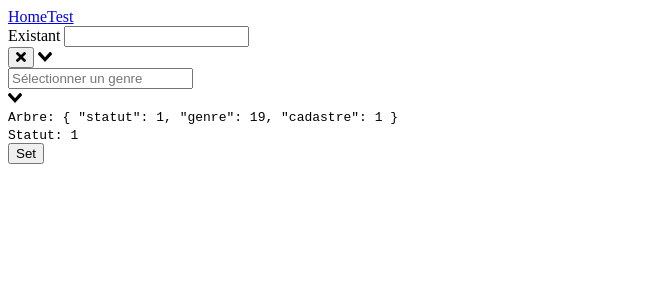
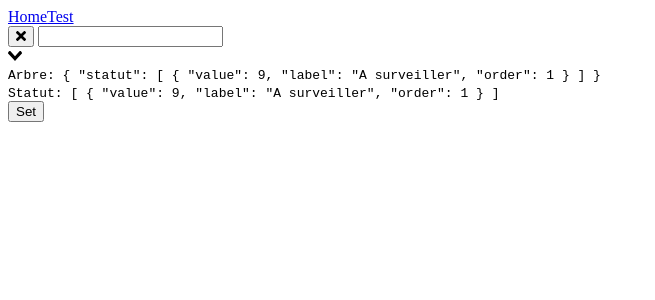
Before and after one commit to Momo67/mp-vue-myselect, a Vue app: page /test in a window 1280 px wide. Shown: the top 300 px of the page, without its empty margins (0-655 px from the left). Built offline with nearby package versions, Linux system fonts and the light colour scheme; no server answers.

Commit message:
Testing different use cases of component before deploying new version

```diff
--- a/src/components/Test.vue
+++ b/src/components/Test.vue
@@ -10,14 +10,19 @@
       :placeholder="placeholder"
       :options="options"
     ></my-select>
-    <my-select
+    <!--
+    <button @click="toggle=!toggle">+</button><br />
+    <div v-show="toggle">
+      <my-select
       v-model="arbre.genre"
       :src="src_url"
       item="Genre"
       sort="asc"
       placeholder="Sélectionner un genre"
-      :delay="500"
-    ></my-select>
+      @onoptionsloaded="loadInitValue('genre')"
+      ></my-select>
+    </div>
+  -->
     <code>Arbre: {{arbre}}</code><br/>
     <code>Statut: {{arbre.statut}}</code><br />
     <button @click="setValues">Set</button>
@@ -26,6 +31,7 @@
 
 <script>
 import MySelect from './MySelect'
+import * as Config from '../config'
 
 export default {
   name: 'test',
@@ -34,6 +40,7 @@ export default {
   },
   data () {
     return {
+      toggle: false,
       statut: null,
       options: [
         {Id: 9, Data: 'A surveiller', SortOrder: 70, IsActive: 1},
@@ -46,12 +53,14 @@ export default {
         {Id: 2, Data: 'Supprimé', SortOrder: 20, IsActive: 1}
       ],
       arbre: {
-        statut: 9,
+        statut: [{value: 9, label: 'A surveiller'}]
+        /*
         genre: 17,
         cadastre: 1
+        */
       },
       placeholder: 'Status Quo',
-      multiple: false,
+      multiple: true,
       src_url: 'http://localhost/goeland/objet/ajax/arbre_get_select.php'
     }
   },
@@ -62,17 +71,23 @@ export default {
     setValues () {
       this.arbre.statut = 5
       this.arbre.genre = 10
+    },
+    loadInitValue (item) {
+      this.arbre[item] = Config.ARBRE[item]
+      this.arbre.statut = [{value: 9, label: 'A surveiller', order: 1}]
+      this.arbre.genre = 30
     }
   },
   mounted () {
-    this.arbre.statut = [{value: -1, label: '- Tous -', order: 1}]
-
+    this.arbre.statut = [{value: 9, label: 'A surveiller', order: 1}]
+    /*
     if (this.multiple) {
       this.arbre.statut = [{value: -1, label: '-Tous-'}]
     } else {
       this.arbre.statut = 1
     }
     this.arbre.genre = 19
+    */
   }
 }
 </script>
```
